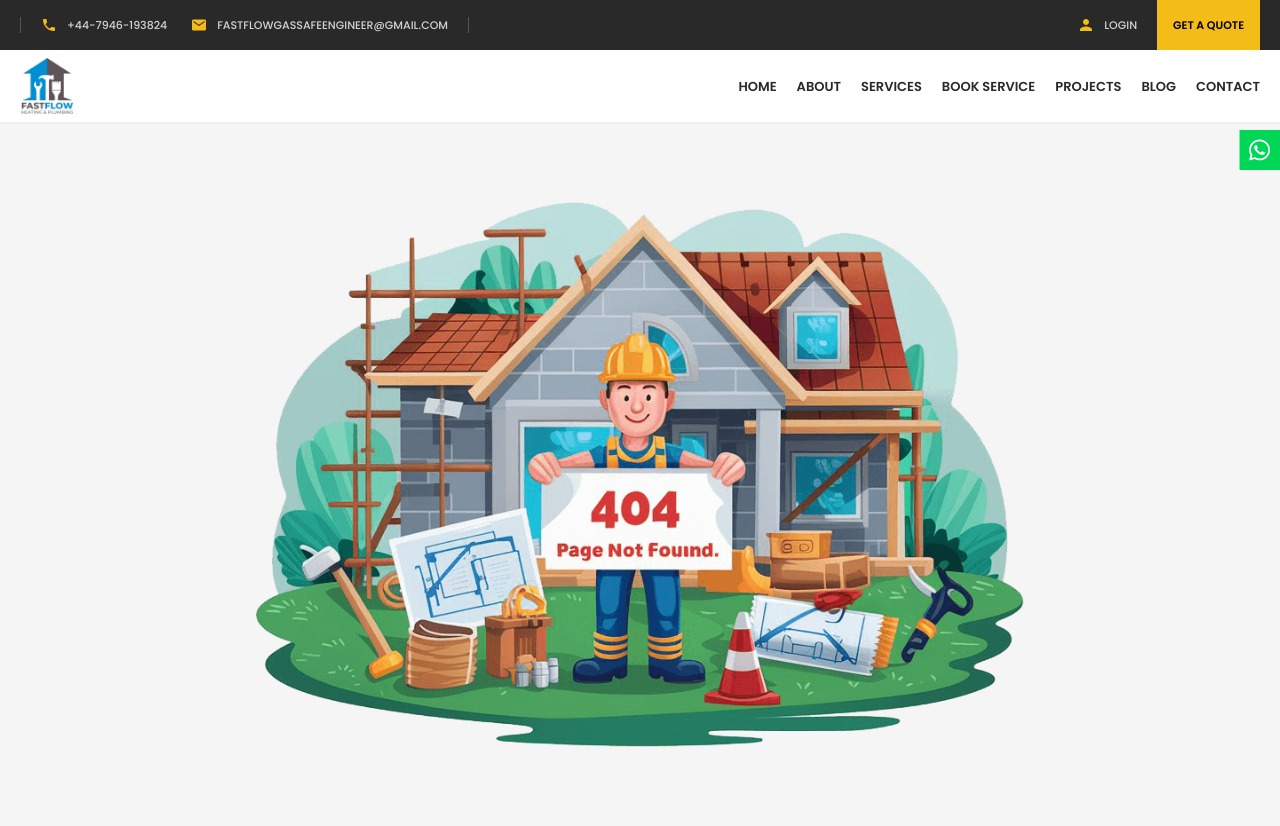
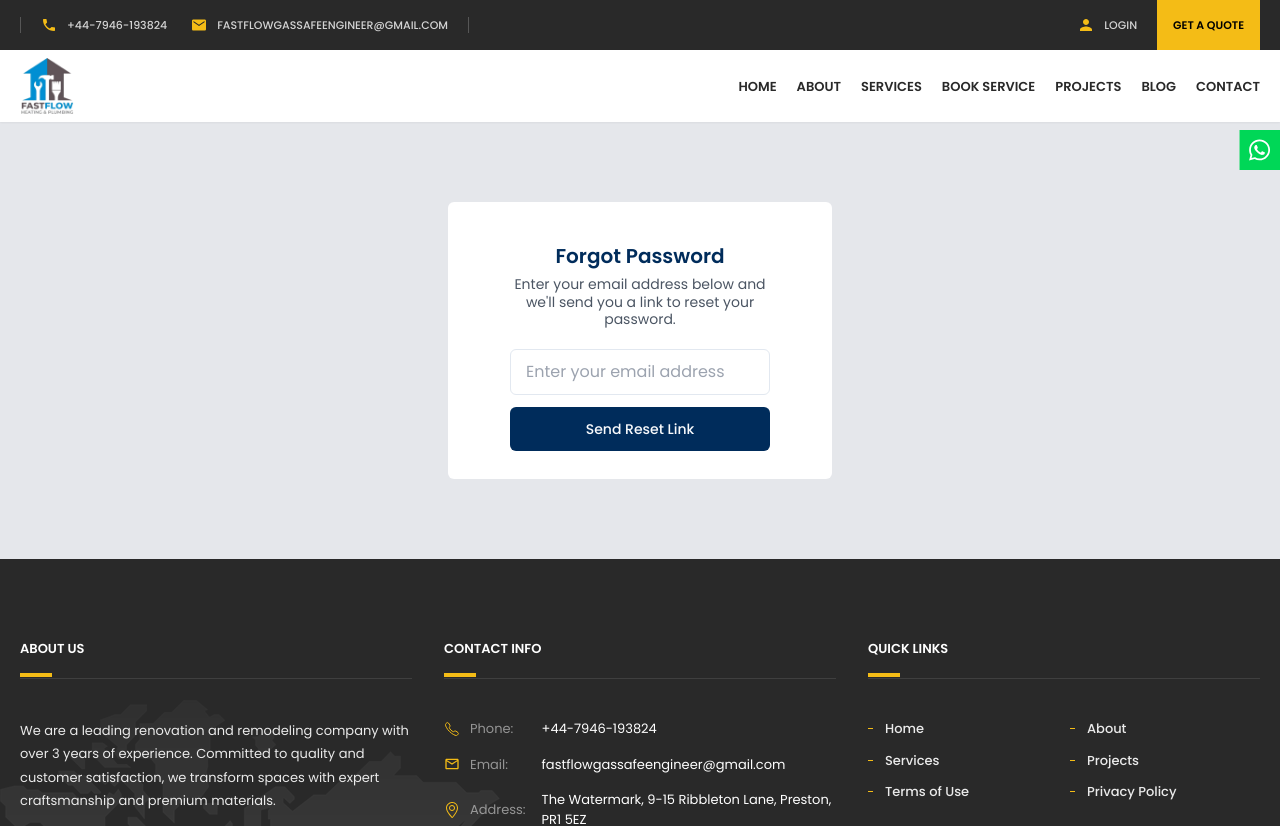
Before and after one commit to sababashfak/fastflow_frontend, a React (Vite) app: page /forgot-password in a window 1280 px wide. Shown: the top 826 px of the page. Built offline with nearby package versions, Linux system fonts and the light colour scheme; no server answers.

Commit message:
forgot password complete

```diff
--- a/src/App.tsx
+++ b/src/App.tsx
@@ -3,11 +3,13 @@ import "./App.css";
 import Layout from "./components/shared/Layout";
 import { Toaster } from "./components/ui/sonner";
 import BookService from "./pages/BookService";
+import ForgotPassword from "./pages/ForgotPassword";
 import Home from "./pages/Home";
 import Login from "./pages/Login";
 import PageNotFound from "./pages/PageNotFound";
 import Signup from "./pages/Signup";
 import UnderConstruction from "./pages/UnderConstruction";
+import VerifyEmail from "./pages/VerifyEmail";
 
 const App = () => {
   return (
@@ -19,12 +21,14 @@ const App = () => {
             <Route path="" index element={<Home />} />
             <Route path="about" element={<UnderConstruction />} />
             <Route path="services" element={<UnderConstruction />} />
-            <Route path="/book-service" element={<BookService />} />
+            <Route path="book-service" element={<BookService />} />
             <Route path="projects" element={<UnderConstruction />} />
             <Route path="blog" element={<UnderConstruction />} />
             <Route path="contact" element={<UnderConstruction />} />
             <Route path="login" element={<Login />} />
             <Route path="signup" element={<Signup />} />
+            <Route path="verify-email" element={<VerifyEmail />} />
+            <Route path="forgot-password" element={<ForgotPassword />} />
             <Route path="privacy-policy" element={<UnderConstruction />} />
             <Route path="terms-of-use" element={<UnderConstruction />} />
             <Route path="*" element={<PageNotFound />} />
--- a/src/components/shared/CustomFormField.tsx
+++ b/src/components/shared/CustomFormField.tsx
@@ -11,7 +11,7 @@ import { Input } from "../ui/input";
 import { Textarea } from "../ui/textarea";
 
 type CustomFormFieldProps = {
-  label: string;
+  label?: string;
   name: string;
   placeholder: string;
   formControl: Control<any>;
--- a/src/main.tsx
+++ b/src/main.tsx
@@ -1,4 +1,5 @@
 import { QueryClient, QueryClientProvider } from "@tanstack/react-query";
+import { ReactQueryDevtools } from "@tanstack/react-query-devtools";
 import React from "react";
 import ReactDOM from "react-dom/client";
 import App from "./App.tsx";
@@ -16,7 +17,7 @@ ReactDOM.createRoot(document.getElementById("root")!).render(
   <React.StrictMode>
     <QueryClientProvider client={queryClient}>
       <App />
-      {/* <ReactQueryDevtools /> */}
+      <ReactQueryDevtools />
     </QueryClientProvider>
   </React.StrictMode>,
 );
--- /dev/null
+++ b/src/pages/ForgotPassword.tsx
@@ -0,0 +1,101 @@
+import { forgotPassword } from "@/api/auth";
+import CustomFormField from "@/components/shared/CustomFormField";
+import { Button } from "@/components/ui/button";
+import { Form } from "@/components/ui/form";
+import useAuth from "@/hooks/useAuth";
+import { zodResolver } from "@hookform/resolvers/zod";
+import { useMutation } from "@tanstack/react-query";
+import { useForm } from "react-hook-form";
+import { Navigate } from "react-router-dom";
+import { toast } from "sonner";
+import { z } from "zod";
+
+const forgotPasswordSchema = z.object({
+  email: z.string().email({
+    message: "Please enter a valid email address",
+  }),
+});
+
+const ForgotPassword = () => {
+  const { isFetching, user } = useAuth();
+
+  const form = useForm({
+    resolver: zodResolver(forgotPasswordSchema),
+    defaultValues: {
+      email: "",
+    },
+  });
+
+  const forgotPasswordMutation = useMutation({
+    mutationFn: forgotPassword,
+    onSuccess: (result) => {
+      if (result.success) {
+        toast.success(result.message || "Reset link sent successfully", {
+          description: "Please check your email to reset your password",
+        });
+
+        form.reset();
+      } else {
+        toast.error(result.message || "Failed to send reset link");
+      }
+    },
+  });
+
+  const handleForgotPassword = (data: { email: string }) => {
+    forgotPasswordMutation.mutate(data.email);
+  };
+
+  if (isFetching) {
+    return <div>Loading...</div>;
+  }
+
+  if (!isFetching && user?._id) {
+    toast.error("You are already logged in", {
+      description: "Please logout to reset your password",
+    });
+
+    return <Navigate to="/" />;
+  }
+
+  return (
+    <main className="bg-gray-200">
+      <div className="container flex justify-center py-20">
+        <div className="flex w-full max-w-sm flex-col items-center rounded-md bg-white px-5 py-7">
+          <h2 className="mt-3 text-center text-xl font-semibold text-secondary">
+            Forgot Password
+          </h2>
+          <p className="mt-1.5 max-w-[280px] text-center text-sm leading-tight text-gray-600">
+            Enter your email address below and we'll send you a link to reset
+            your password.
+          </p>
+          <div className="mt-5">
+            <Form {...form}>
+              <form
+                className="flex w-[260px] flex-col gap-3"
+                onSubmit={form.handleSubmit(handleForgotPassword)}
+              >
+                <CustomFormField
+                  name="email"
+                  placeholder="Enter your email address"
+                  formControl={form.control}
+                  disabled={forgotPasswordMutation.isPending}
+                />
+                <Button
+                  type="submit"
+                  disabled={forgotPasswordMutation.isPending}
+                  className="w-full bg-secondary py-[22px] hover:bg-secondary/90"
+                >
+                  {forgotPasswordMutation.isPending
+                    ? "Sending..."
+                    : "Send Reset Link"}
+                </Button>
+              </form>
+            </Form>
+          </div>
+        </div>
+      </div>
+    </main>
+  );
+};
+
+export default ForgotPassword;
--- /dev/null
+++ b/src/pages/VerifyEmail.tsx
@@ -0,0 +1,51 @@
+import { verifyEmail } from "@/api/auth";
+import { useQuery } from "@tanstack/react-query";
+import { Navigate, useSearchParams } from "react-router-dom";
+import { toast } from "sonner";
+
+const VerifyEmail = () => {
+  const [searchParams] = useSearchParams();
+  const token = searchParams.get("token");
+
+  const verifyQuery = useQuery({
+    queryKey: ["verify-email", token],
+    queryFn: () => verifyEmail(token as string),
+    enabled: !!token,
+  });
+
+  if (!token) {
+    return <Navigate to="/" />;
+  }
+
+  if (!verifyQuery.isFetching && verifyQuery.data) {
+    if (verifyQuery.data.success) {
+      toast.success(verifyQuery.data.message || "Email verified successfully");
+
+      return <Navigate to="/login" />;
+    } else {
+      toast.error("Verification failed", {
+        description: verifyQuery.data.message || "Something went wrong",
+      });
+
+      return <Navigate to="/" />;
+    }
+  }
+
+  return (
+    <main className="bg-gray-200">
+      <div className="container flex justify-center py-20">
+        <div className="flex w-full max-w-sm flex-col items-center rounded-md bg-white px-5 py-7 text-center">
+          <img src="/processing.png" alt="" className="w-20" />
+          <h2 className="mt-3 text-xl font-semibold text-secondary">
+            Verifying Email
+          </h2>
+          <p className="mt-1.5 max-w-[280px] leading-tight text-gray-600">
+            Please wait while we verify your email address.
+          </p>
+        </div>
+      </div>
+    </main>
+  );
+};
+
+export default VerifyEmail;
```
Also changed, not shown: public/processing.png (added).
